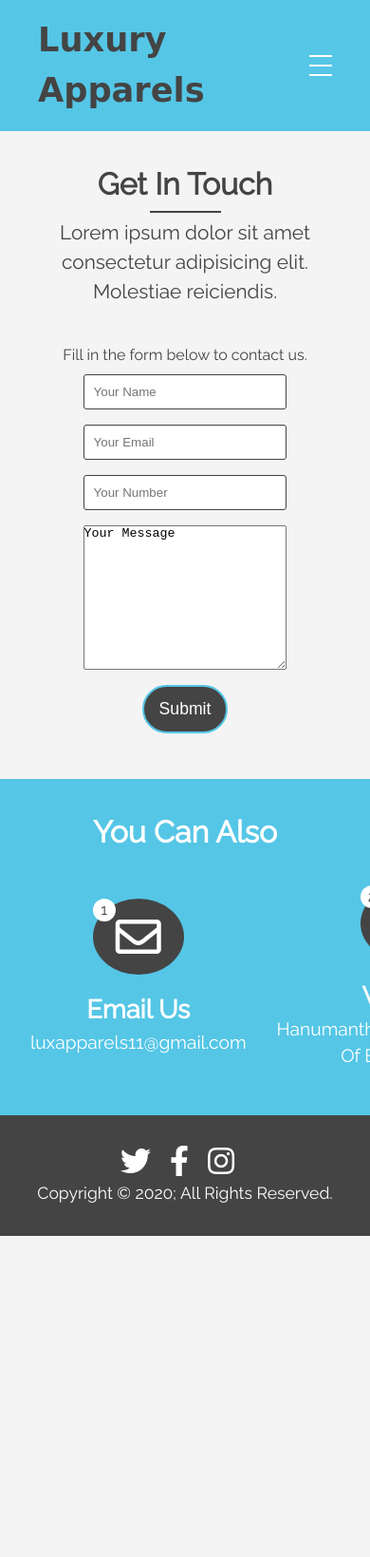
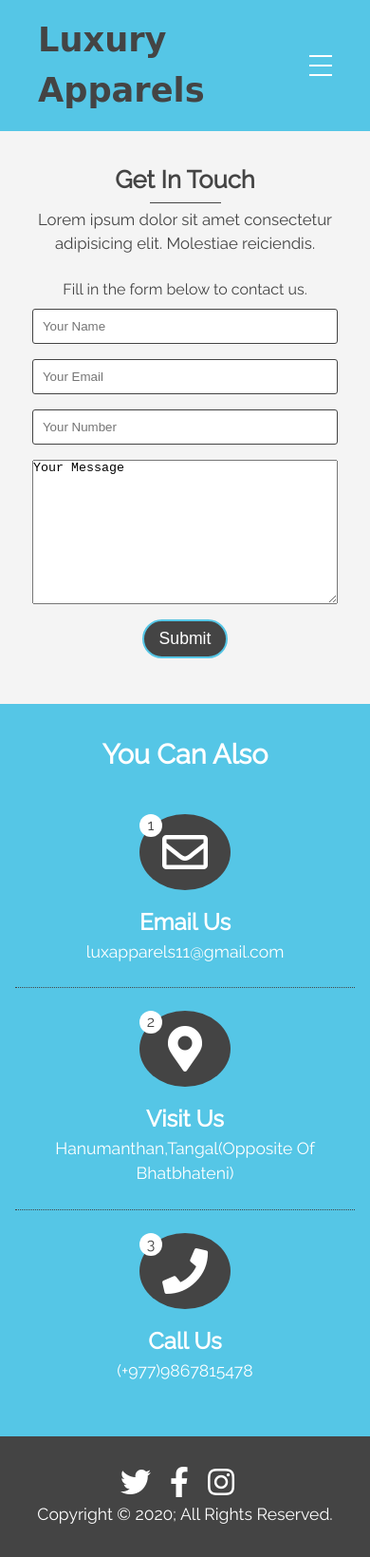
Before and after one commit to praptikoirala/luxury-apparels, a plain HTML site: page contact.html in a window 390 px wide. Shown: the whole page at 95% size. Before the commit the page ends 1301 px from the top, so only its background shows below. Drawn offline with Linux system fonts and the light colour scheme; a web font is replaced by a local one.

Commit message:
fully responsive website

```diff
--- a/contact.html
+++ b/contact.html
@@ -75,7 +75,7 @@
                         <h2>Visit Us</h2>
                         <p>Hanumanthan,Tangal(Opposite Of Bhatbhateni)</p>
                     </div>
-                    <div class="box">
+                    <div class="box last-box">
                         <div class="icon">
                             <div class="float-icon">3</div>
                             <i class="fas fa-phone fa-3x"></i>
--- a/scss/_about.scss
+++ b/scss/_about.scss
@@ -52,3 +52,57 @@
         }
     }
 }
+
+//Responsive
+@media(max-width:850px){
+    #about-sec{
+
+        .collection{
+            grid-gap:2rem;
+
+            .content1{
+                grid-template-columns: repeat(1,1fr);
+
+                .texts{
+                    padding:1.5rem;
+                }
+
+                .images{
+                    background: $dark-color;
+                    color:$light-color;
+
+                    h2{
+                        padding:0.5rem 0;
+                    }
+                }
+            }
+
+        }
+   }
+}
+
+@media(max-width:600px){
+    #about-sec{
+        .collection{
+            margin-top:1.5rem;
+
+            .texts{
+
+                h2{
+                    font-size:1.3rem ;
+                }
+
+                p{
+                    font-size: 1rem;
+                }
+            }
+
+            .images{
+
+                h2{
+                    font-size:1.3rem ;
+                }
+            }
+        }
+    }
+}
--- a/scss/_contact.scss
+++ b/scss/_contact.scss
@@ -122,3 +122,86 @@
         }
     }
 }
+
+//Responsive
+@media(max-width:775px){
+    #icons{
+
+        .icon-content{
+
+            h1{
+                font-size:1.8rem;
+            }
+
+             .content{
+                grid-template-columns: repeat(1,1fr);
+
+                .box{
+                    padding:1.5rem;
+
+                    &:not(.last-box){
+                        border-bottom:1px dotted $dark-color;
+                    }
+
+                    h2{
+                        font-size:1.5rem;
+                    }
+                    p{
+                        font-size: 1.1rem;
+                    }
+                }
+             }
+        }
+    }
+}
+
+@media(max-width:725px){
+    #contact-form{
+
+        .center{
+
+            h1{
+                font-size: 1.6rem;
+            }
+
+            p{
+                font-size: 1.05rem;
+            }
+        }
+
+        .input-sec{
+            margin-top:1.5rem;
+
+            .form{
+
+                input{
+                    width:90%;
+                }
+
+                textarea{
+                    width:90%;
+                }
+
+                .sub-btn{
+                    padding:0.5rem;
+                    width:20%;
+                }
+            }
+        }
+    }
+}
+
+@media(max-width:600px){
+    #contact-form{
+
+        .input-sec{
+
+            .form{
+
+                .sub-btn{
+                    width:25%;
+                }
+            }
+        }
+    }
+}
--- a/scss/_sidemenu.scss
+++ b/scss/_sidemenu.scss
@@ -21,6 +21,7 @@
         }
 
         &.rotate{
+            position: fixed;
 
             .line{
                 transition: transform 0.2s ease-in;
--- a/scss/_utility.scss
+++ b/scss/_utility.scss
@@ -61,3 +61,16 @@ a{
     text-align: center;
     transition: all 0.5s;
 }
+
+@media(max-width:600px){
+    .center{
+
+        h1{
+            font-size: 1.8rem;
+        }
+
+        p{
+            font-size: 1.1rem;
+        }
+    }
+}
```
Also changed, not shown: css/style.css, 1 other file.
